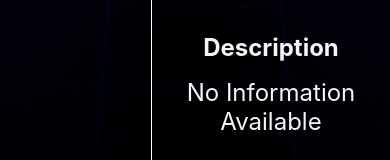
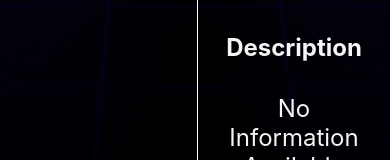
Before and after one commit to liam-jake-chase/muews, a React (Create React App) app: page /releases in a window 390 px wide. Shown: the part 684-844 px from the top of the page. Built offline with nearby package versions, Linux system fonts and the light colour scheme; no server answers.

Commit message:
Mobile releases responsive styling

```diff
--- a/src/components/ResultsPage/Releases/Releases.jsx
+++ b/src/components/ResultsPage/Releases/Releases.jsx
@@ -85,7 +85,7 @@ export default function Releases(props) {
               })}
             </ul>
           </div>
-          <div className="releases__flex__mobile">
+          <div className="releases__flex-mobile">
             <div className="releases__flex-two">
               <h2 className="releases__header-two">Album Cover</h2>
               <div className="releases__flex-arrow">
--- a/src/components/ResultsPage/Releases/Releases.scss
+++ b/src/components/ResultsPage/Releases/Releases.scss
@@ -43,6 +43,10 @@
     }
   }
 
+  &__flex-mobile {
+    height: 100vh;;
+  }
+
   &__container {
     display: flex;
     justify-content: space-evenly;
@@ -59,7 +63,7 @@
     overflow-x: auto;
 
     @include mobile {
-      width: 45%;
+      width: 3000vw;
       height: 100vh;
 
     }
@@ -70,6 +74,7 @@
     margin: 0;
     padding: 0;
     margin-bottom: 1rem;
+
   }
 
   &__flex-two {
@@ -105,6 +110,12 @@
       position: relative;
       border-radius: 1rem;
     }
+
+    @include mobile{
+      width: 10rem;
+      margin: auto;
+      padding: 0 1rem
+    }
   }
 
   &__flex-three {
@@ -114,7 +125,8 @@
 
     @include mobile {
       width: 100%;
-      height: 40%;
+      height: 47.5%;
+
     }
   }
 
@@ -157,18 +169,25 @@
   }
 
   &__description {
+    color: whitesmoke;
+    margin-left: auto;
+    margin-right: auto;
+    text-align: left;
+    position: relative;
+    top: 1rem;
+    height: 80vh;
     @include desktop {
-      color: whitesmoke;
-      text-align: left;
-      position: relative;
-      top: 1rem;
-      height: 80vh;
-      margin-left: auto;
-      margin-right: auto;
       width: 90%;
-      height: 100vh;
       font-size: 0.8rem;
     }
+
+    @include mobile {
+      margin: 0 1rem
+    }
+
+    // @include mobile {
+    //   height: 15rem;
+    // }
   }
 }
 
```
